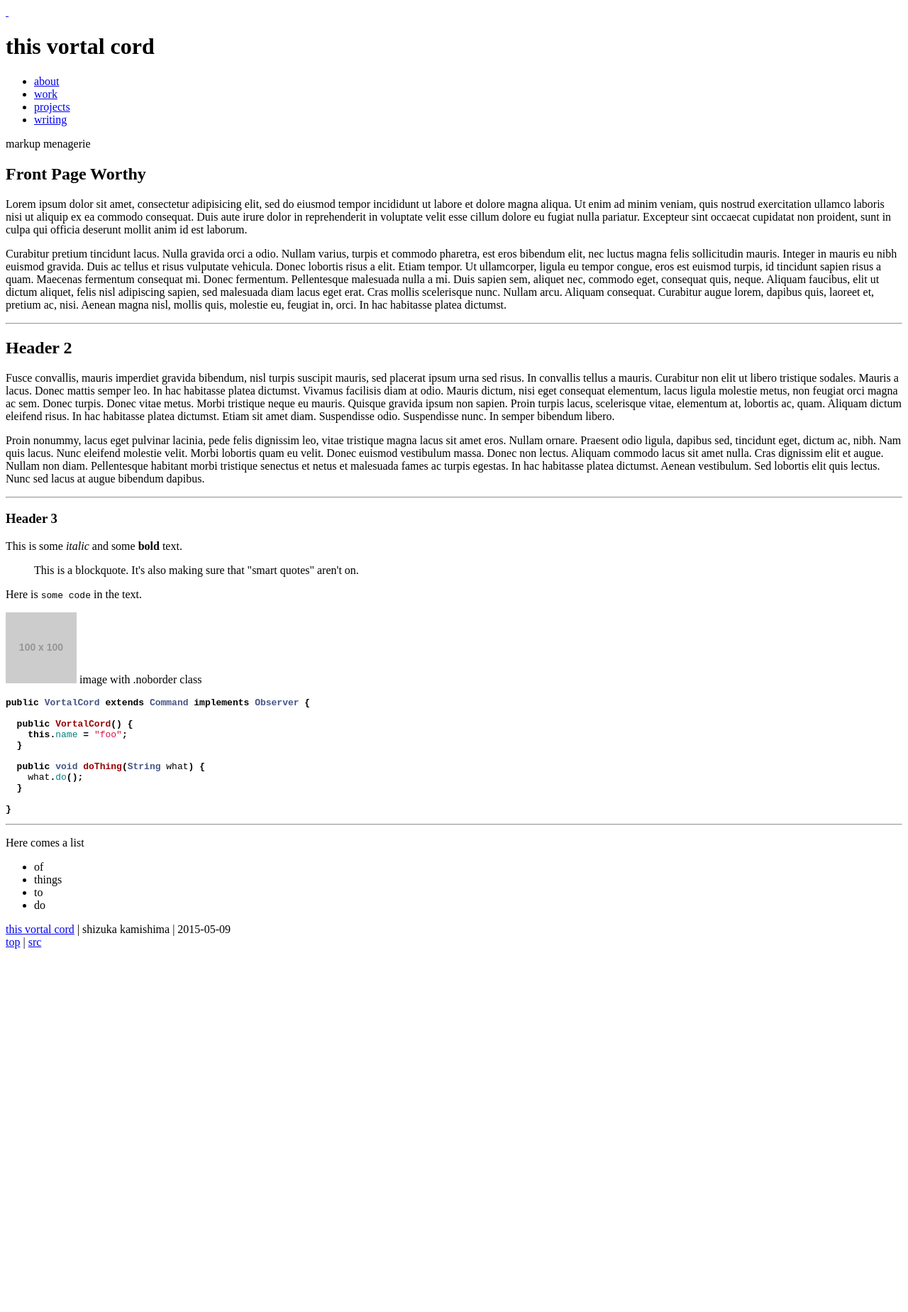
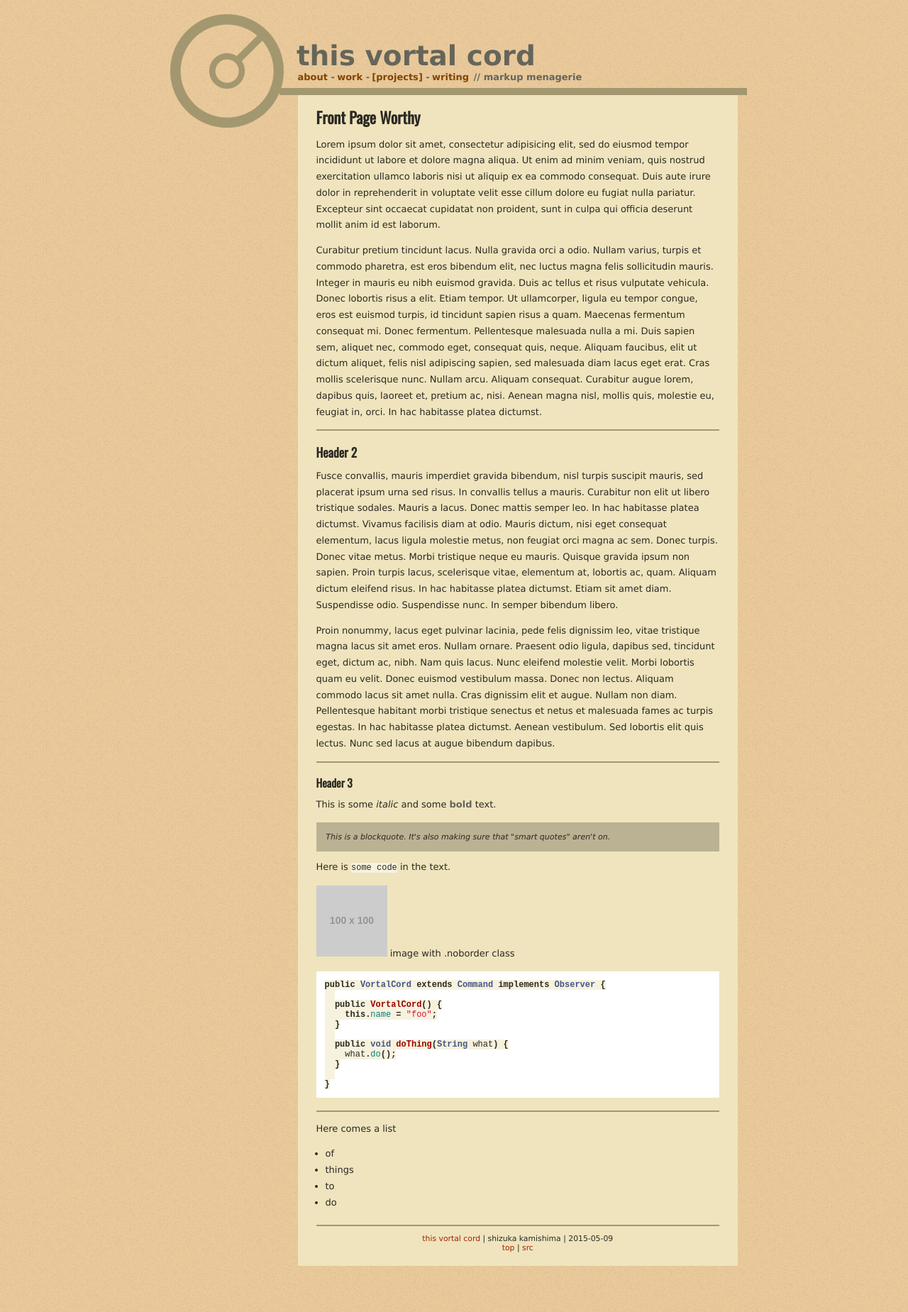
Before and after one commit to shizuka/shizuka.github.io, a Jekyll site: the page built from projects/markup.md, in a window 1280 px wide. Shown: the whole page at 71% size. Built offline with Jekyll 4.4.1, drawn with Linux system fonts in a browser that asks for light colours; some web fonts are replaced; before the commit the page ends 1345 px from its top, so only the background shows below that.

Commit message:
convert fonts/colors to scss

```diff
--- a/assets/css/main.scss
+++ b/assets/css/main.scss
@@ -1,9 +1,12 @@
+---
+layout: css
+---
 /*
  * This Vortal Cord
  * Shizuka Kamishima - 2015-05-07
  */
 
-@import url(http://fonts.googleapis.com/css?family=Iceland|Oswald);
+@import 'colors';
 
 * {
   margin: 0;
@@ -15,10 +18,10 @@ html {
 }
 
 body {
-  color: #2b2922;
-  font-family: Verdana, Geneva, sans-serif;
+  color: $text-color;
+  font-family: $body-font;
   font-size: small;
-  background-color: #EAC99A;
+  background-color: $page-background-color;
   background-image: url("/assets/img/100-75-5-monochrome.png");
   background-attachment: fixed;
 }
@@ -52,29 +55,29 @@ body {
 header {
   margin-left: -0.5em;
   padding-left: 1.5em;
-  border-bottom: solid #a39770 10px;
+  border-bottom: $border-color solid 10px;
   width: 640px;
   position: fixed;
   padding-top: 4.5em;
-  background-color: #EAC99A;
+  background-color: $page-background-color;
   background-image: url("/assets/img/100-75-5-monochrome.png");
   z-index: 1;
 }
 
 header h1 {
-  font-family: 'Iceland', Verdana, Geneva, sans-serif;
+  font-family: $title-font;
   font-size: 3em;
   line-height: 1em;
   padding: 0 0 0 0.125em;
   margin: 0;
-  color: #65655a;
+  color: $light-text-color;
 }
 
 header nav {
   line-height: 1.5em;
   margin-left: 0.5em;
   font-weight: bold;
-  color: #65665a;
+  color: $light-text-color;
 }
 
 header nav ul {
@@ -100,7 +103,7 @@ header nav li:last-child:after {
 
 header nav li a,
 header nav li a:visited {
-  color: #804500;
+  color: $nav-link-color;
 }
 
 header nav li a.youarehere:before {
@@ -122,7 +125,7 @@ header nav p:before {
 }
 
 #contentwrapper {
-  background-color: #efe4bd;
+  background-color: $content-background-color;
   margin-left: 1.5em;
   padding: 11em 2em 1.5em; /*large top padding to clear the header*/
 }
@@ -134,7 +137,7 @@ article {
 hr {
   clear: both;
   border: 0;
-  border-bottom: #a39770 solid 2px;
+  border-bottom: $border-color solid 2px;
   margin-bottom: 1em;
 }
 
@@ -145,7 +148,7 @@ p {
 
 a, a:visited {
   display: inline-block;
-  color: #a32500;
+  color: $link-color;
   text-decoration: none;
 }
 
@@ -169,7 +172,7 @@ a.noext:after {
 
 strong {
   font-weight: bold;
-  color: #65655A;
+  color: $light-text-color;
 }
 
 ul,ol {
@@ -179,7 +182,7 @@ ul,ol {
 }
 
 h1,h2,h3 {
-  font-family: 'Oswald', Verdana, Geneva, sans-serif;
+  font-family: $header-font;
   line-height: 2em;
   margin-top: -0.25em;
   margin-bottom: 0.25em;
@@ -234,7 +237,7 @@ img.noborder {
 }
 
 blockquote {
-  background-color: #bab293;
+  background-color: $blockquote-background-color;
   padding: 1em 1.25em 0;
   margin-bottom: 1em;
   font-style: italic;
@@ -243,14 +246,14 @@ blockquote {
 }
 
 code {
-  background-color: #f7f2de;
+  background-color: $code-background-color;
   font-family: monospace;
 }
 
 pre {
   padding: 1em;
   margin-bottom: 1.5em;
-  background-color: #f7f2de;
+  background-color: $code-background-color;
   overflow-x: hidden;
 }
 
@@ -264,7 +267,7 @@ pre {
 footer {
   clear: both;
   padding-top: 1em;
-  border-top: #a39770 solid 2px;
+  border-top: $border-color solid 2px;
   font-size: smaller;
   text-align: center;
 }
```
